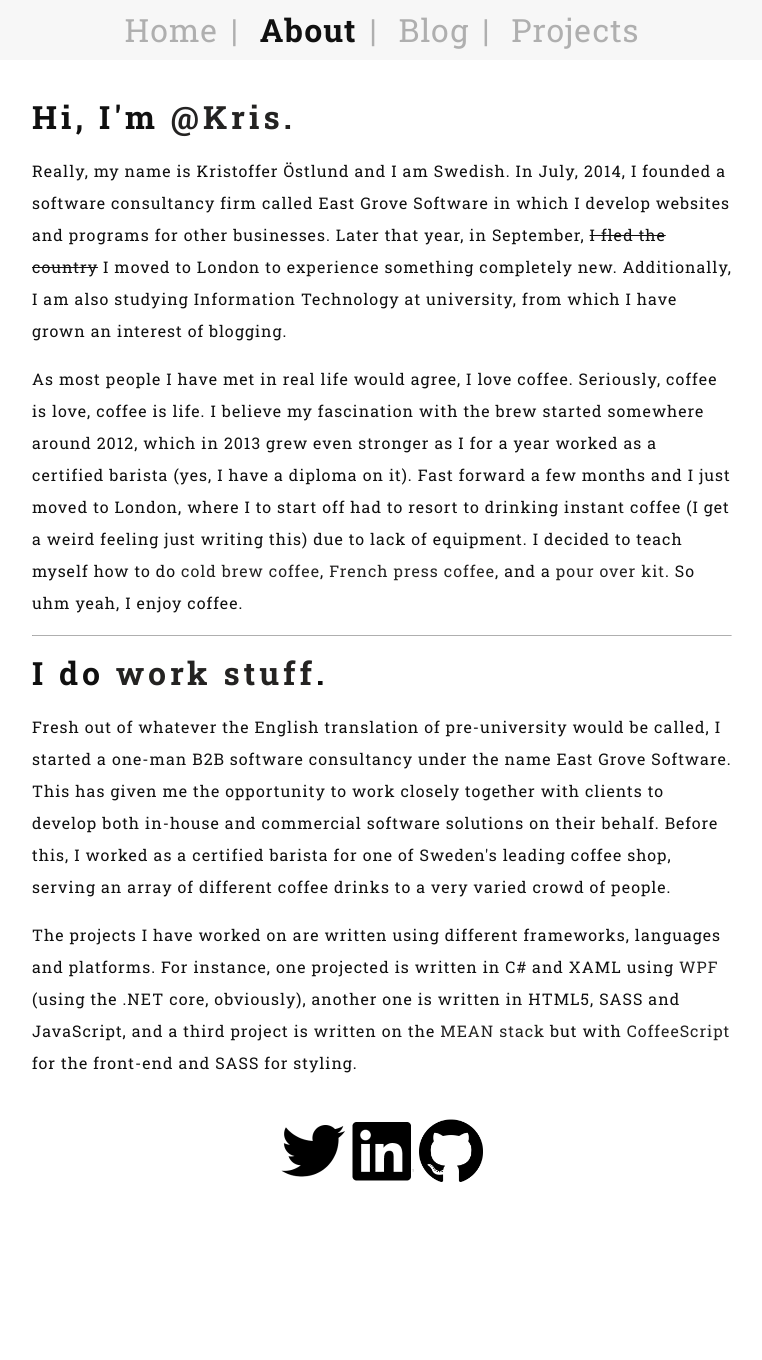
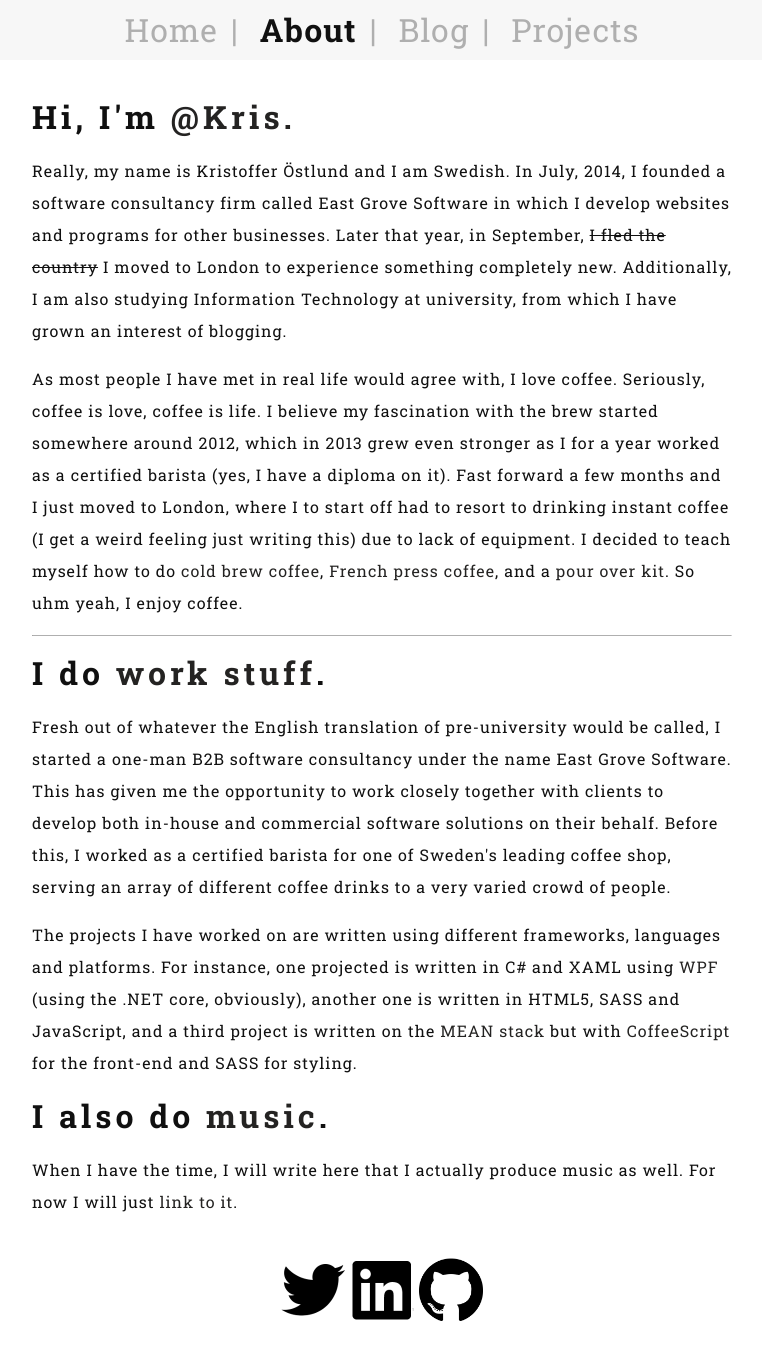
Before and after one commit to kristofferostlund/kristofferostlund.github.io, a Jekyll site: the page built from src/about.html, in a window 1280 px wide and 1372 px high. Shown: the top 1360 px of the window, without its empty margins (258-1020 px from the left). Built offline with Jekyll 4.4.1, drawn with Linux system fonts in a browser that asks for light colours; Markdown is read by kramdown in place of the engine named in the settings.

Commit message:
Minor fix

```diff
--- a/src/_layouts/page.html
+++ b/src/_layouts/page.html
@@ -4,5 +4,7 @@ layout: default
 
 {% include navbar.html %}
 <div class="page">
-  {{ content }}
+  <div class="page-container">
+    {{ content }}
+  </div>
 </div>
--- a/src/about.html
+++ b/src/about.html
@@ -3,13 +3,11 @@ layout: page
 title: About
 ---
 
-<div class="page-container">
-
 <h1>Hi, I'm <a href="https://twitter.com/kris_ostlund">@Kris.</a></h1>
 
 <p>Really, my name is Kristoffer Östlund and I am Swedish. In July, 2014, I founded a software consultancy firm called East Grove Software in which I develop websites and programs for other businesses. Later that year, in September, <del>I fled the country</del> I moved to London to experience something completely new. Additionally, I am also studying Information Technology at university, from which I have grown an interest of blogging.</p>
 
-<p>As most people I have met in real life would agree, I love coffee. Seriously, coffee is love, coffee is life. I believe my fascination with the brew started somewhere around 2012, which in 2013 grew even stronger as I for a year worked as a certified barista (yes, I have a diploma on it). Fast forward a few months and I just moved to London, where I to start off had to resort to drinking instant coffee (I get a weird feeling just writing this) due to lack of equipment. I decided to teach myself how to do <a href="https://www.youtube.com/watch?v=7WgFkgaoYZM">cold brew coffee</a>, <a href="http://www.seriouseats.com/2014/07/how-to-make-better-french-press-coffee-tips-technique-grind-timing.html">French press coffee</a>, and a <a href="http://www.whittard.co.uk/tea/related/hall-of-fame/v60-pour-over-kit.htm">pour over kit</a>. So uhm yeah, I enjoy coffee.</p>
+<p>As most people I have met in real life would agree with, I love coffee. Seriously, coffee is love, coffee is life. I believe my fascination with the brew started somewhere around 2012, which in 2013 grew even stronger as I for a year worked as a certified barista (yes, I have a diploma on it). Fast forward a few months and I just moved to London, where I to start off had to resort to drinking instant coffee (I get a weird feeling just writing this) due to lack of equipment. I decided to teach myself how to do <a href="https://www.youtube.com/watch?v=7WgFkgaoYZM">cold brew coffee</a>, <a href="http://www.seriouseats.com/2014/07/how-to-make-better-french-press-coffee-tips-technique-grind-timing.html">French press coffee</a>, and a <a href="http://www.whittard.co.uk/tea/related/hall-of-fame/v60-pour-over-kit.htm">pour over kit</a>. So uhm yeah, I enjoy coffee.</p>
 
 <hr>
 
@@ -19,10 +17,11 @@ title: About
 
 <p>The projects I have worked on are written using different frameworks, languages and platforms. For instance, one projected is written in C# and XAML using <a href="https://msdn.microsoft.com/en-us/library/aa970268(v=vs.110).aspx">WPF</a> (using the .NET core, obviously), another one is written in HTML5, SASS and JavaScript, and a third project is written on the <a href="http://mean.io/">MEAN stack</a> but with <a href="http://coffeescript.org/">CoffeeScript</a> for the front-end and SASS for styling.</p>
 
+<h1>I also do <a href="https://soundcloud.com/y67">music</a>.</h1>
+<p>When I have the time, I will write here that I actually produce music as well. For now I will just <a href="https://soundcloud.com/y67">link to it</a>.</p>
 
 <div class="images">
   <a href="https://twitter.com/kris_ostlund"><img src="/assets/images/twitter_dark.png" alt="Twitter" class="image"></a>
   <a href="https://www.linkedin.com/pub/kristoffer-%C3%B6stlund/8a/44/aa2"><img src="/assets/images/linkedin_dark.png" alt="LinkedIn" class="image"></a>
   <a href="https://github.com/kristofferostlund"><img src="/assets/images/github_dark.png" alt="GitHub" class="image"></a>
 </div>
-<div class="page-container">
--- a/src/blog/index.html
+++ b/src/blog/index.html
@@ -2,9 +2,6 @@
 layout: page
 title: Blog
 ---
-
-<div class="page-container">
-
 <p><a href="">My older posts can be found right here</a>.</p>
 
 <div class="posts">
@@ -54,4 +51,3 @@ title: Blog
     <!-- <span class="pagination-item newer">Newer</span> -->
   <!-- {% endif %} -->
 <!-- </div> -->
-</div>
```
Also changed, not shown: src/projects.html (+3 -6 lines). Lines whose indentation alone changed are shown as unchanged.
